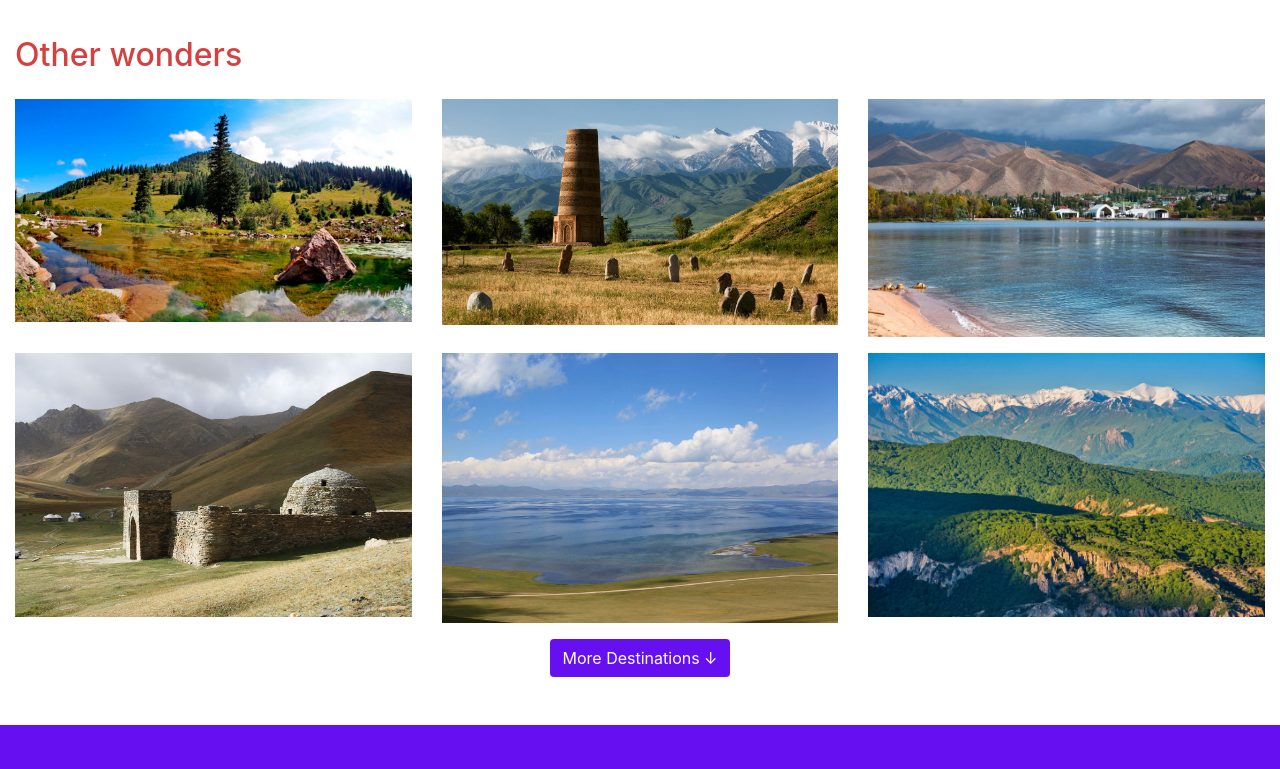
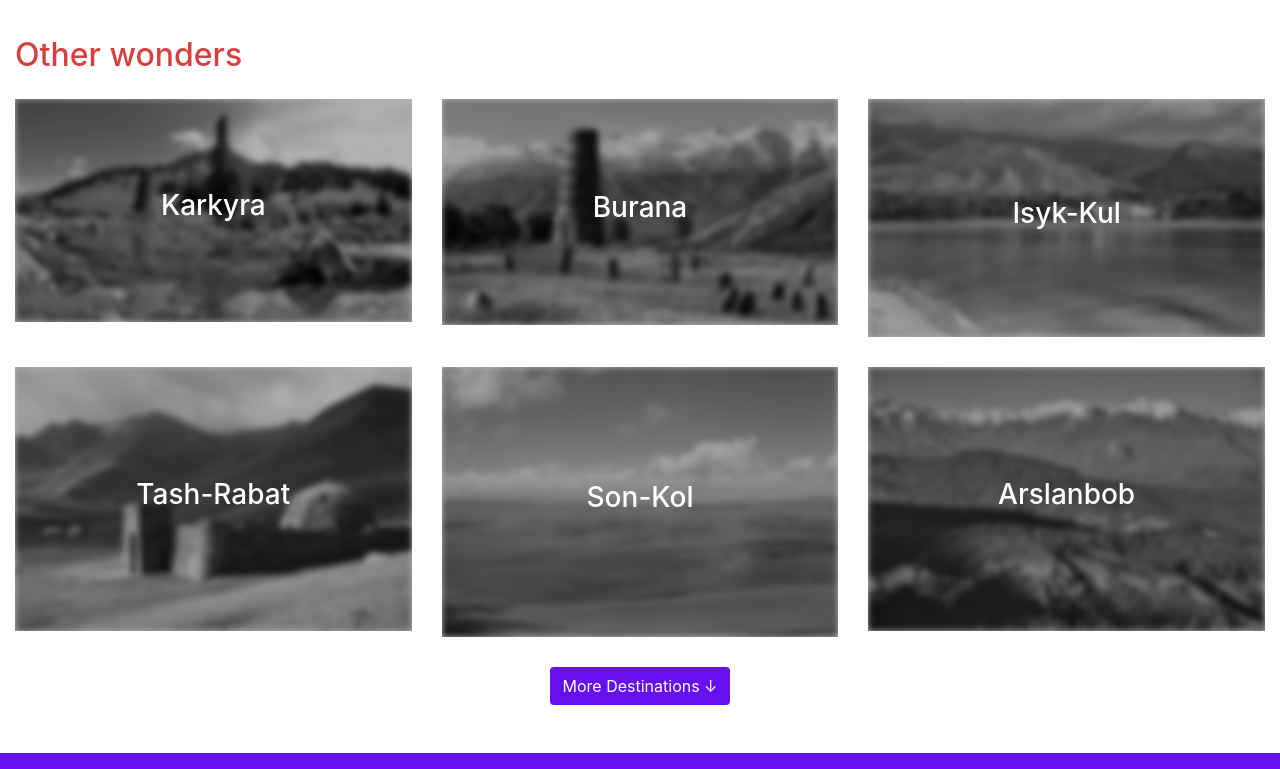
Before and after one commit to xNazim/web-midterm, a plain HTML site: page index.html in a window 1280 px wide. Shown: the part 2813-3582 px from the top of the page. Drawn offline with nearby package versions, Linux system fonts and the light colour scheme.

Commit message:
some changes

```diff
--- a/css/style.css
+++ b/css/style.css
@@ -82,11 +82,11 @@ a:hover {
 }
 
 
-.popular-destinations figure {
+.other-wonders figure {
   margin-bottom: 30px;
 }
 
-.popular-destinations figcaption {
+.other-wonders figcaption {
   top: 0;
   right: 0;
   bottom: 0;
@@ -94,12 +94,12 @@ a:hover {
   background: rgba(0, 0, 0, 0.3);
 }
 
-.popular-destinations img {
+.other-wonders img {
   filter: grayscale(100%) blur(3px);
   transition: transform 0.5s, filter 0.75s;
 }
 
-.popular-destinations a:hover img {
+.other-wonders a:hover img {
   transform: scale(1.25);
   filter: none;
 }
```
